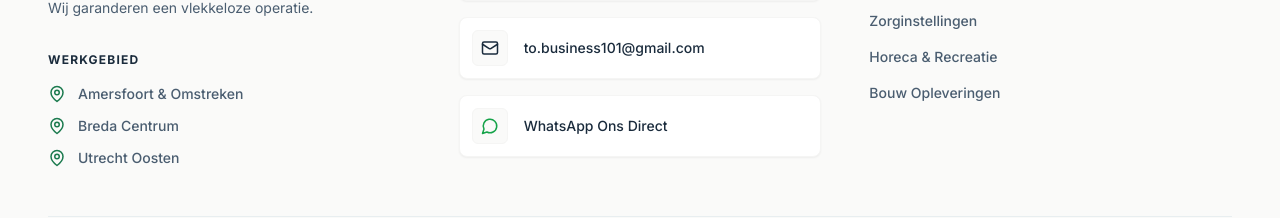
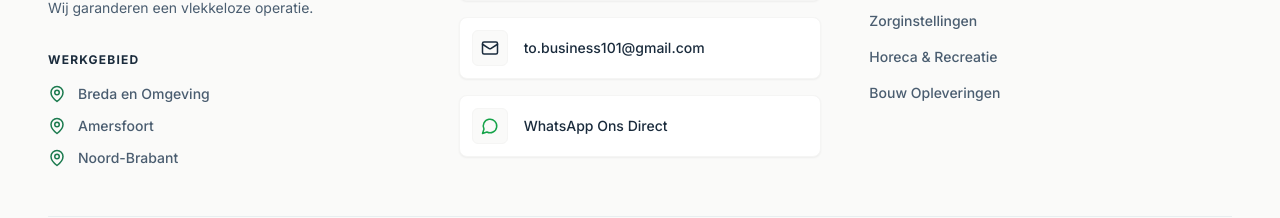
Before and after one commit to tobusiness101-cmyk/puurix-platform, a Next.js app in the folder amersfoort-schoon-(1)/: page / in a window 1280 px wide. Shown: the part 10576-10794 px from the top of the page. Built offline with nearby package versions, Linux system fonts and the light colour scheme.

Commit message:
werkgebied

```diff
--- a/amersfoort-schoon-(1)/components/Footer.tsx
+++ b/amersfoort-schoon-(1)/components/Footer.tsx
@@ -25,15 +25,15 @@ export const Footer = () => {
             <ul className="space-y-3 text-sm font-medium">
               <li className="flex items-center gap-3 text-stone-600">
                 <MapPin size={18} className="text-accent" />
-                Amersfoort & Omstreken
+                Breda en Omgeving
               </li>
               <li className="flex items-center gap-3 text-stone-600">
                 <MapPin size={18} className="text-accent" />
-                Breda Centrum
+                Amersfoort
               </li>
               <li className="flex items-center gap-3 text-stone-600">
                 <MapPin size={18} className="text-accent" />
-                Utrecht Oosten
+                Noord-Brabant
               </li>
             </ul>
           </div>
```
